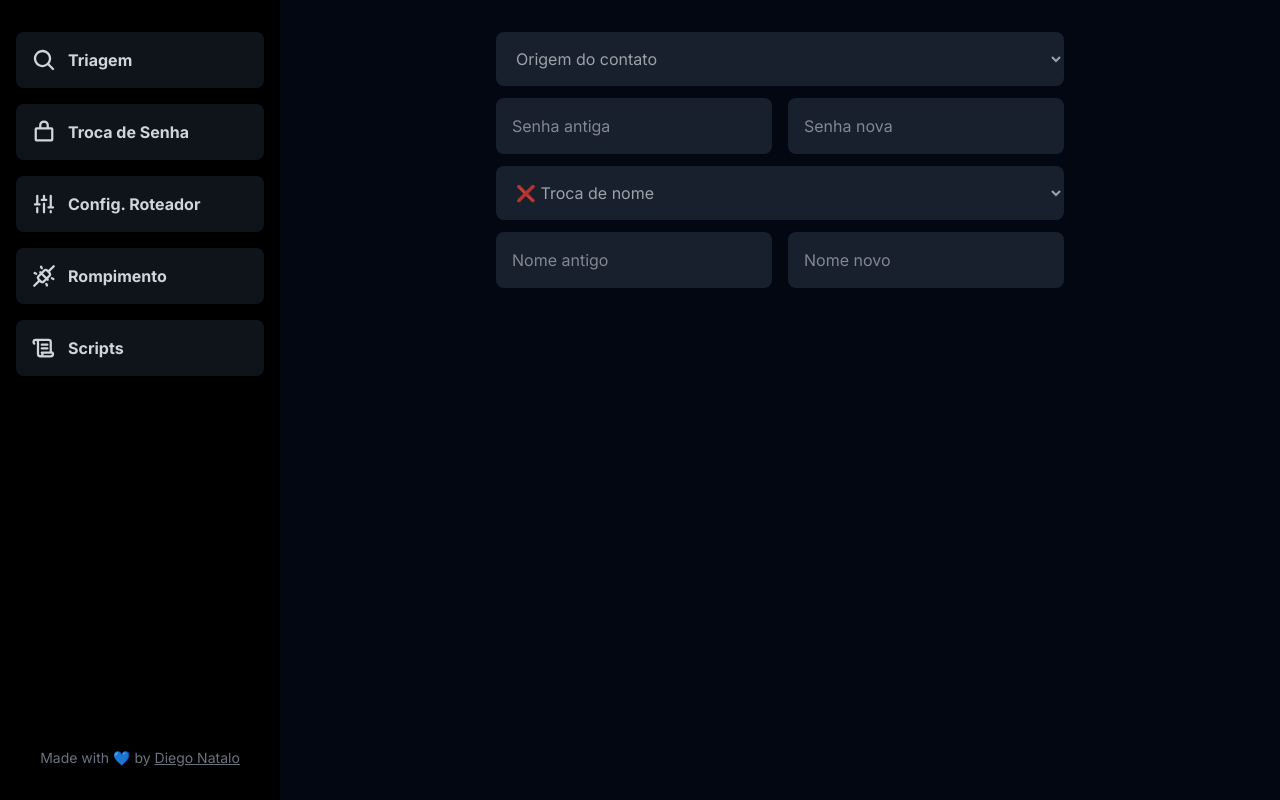
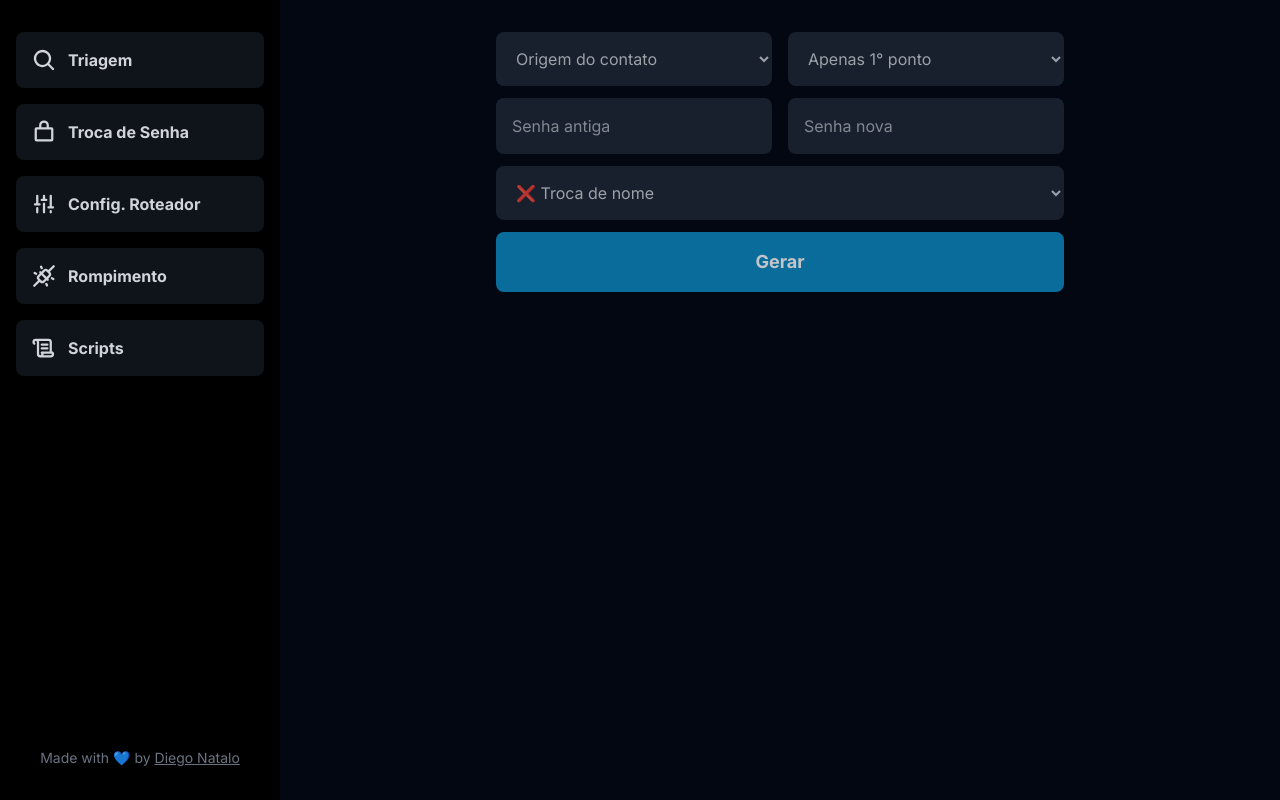
Before and after one commit to diegonatalo/triagem-web, a Next.js app: page /troca-de-senha in a window 1280 px wide. Built offline with nearby package versions, Linux system fonts and the light colour scheme.

Commit message:
update files

```diff
--- a/src/@types/screening.d.ts
+++ b/src/@types/screening.d.ts
@@ -29,6 +29,7 @@ export type Triagem = {
 
 export type TrocaDeSenha = {
   canal: string
+  ponto: string
   senhaAntiga: string
   senhaNova: string
   trocaDeNome: string
--- a/src/app/config-roteador/page.tsx
+++ b/src/app/config-roteador/page.tsx
@@ -1,3 +1,7 @@
 export default function ConfigRoteador() {
-  return <h1>Config. Roteador</h1>
+  return (
+    <h1 className="text-center text-xl font-bold text-gray-300">
+      Config. Roteador
+    </h1>
+  )
 }
--- a/src/app/page.tsx
+++ b/src/app/page.tsx
@@ -1,6 +1,7 @@
 'use client'
 
 import { Triagem } from '@/@types/screening'
+import { Button } from '@/components/button'
 import { copyToClipboard } from '@/utils/copyToClipboard'
 import { generateScreening } from '@/utils/generateMessage'
 import { useForm } from 'react-hook-form'
@@ -235,12 +236,7 @@ export default function Home() {
       </div>
 
       <div className="flex w-full">
-        <button
-          className="w-full rounded-lg bg-sky-500/80 p-4 text-lg font-bold text-gray-100 opacity-80 hover:opacity-100"
-          type="submit"
-        >
-          Gerar Triagem
-        </button>
+        <Button />
       </div>
     </form>
   )
--- /dev/null
+++ b/src/app/rompimento/page.tsx
@@ -0,0 +1,5 @@
+export default function Rompimento() {
+  return (
+    <h1 className="text-center text-xl font-bold text-gray-300">Rompimento</h1>
+  )
+}
--- /dev/null
+++ b/src/app/scripts/page.tsx
@@ -0,0 +1,5 @@
+export default function Scripts() {
+  return (
+    <h1 className="text-center text-xl font-bold text-gray-300">Scripts</h1>
+  )
+}
--- a/src/app/troca-de-senha/page.tsx
+++ b/src/app/troca-de-senha/page.tsx
@@ -1,13 +1,14 @@
 'use client'
 
 import { TrocaDeSenha } from '@/@types/screening'
+import { Button } from '@/components/button'
 import { copyToClipboard } from '@/utils/copyToClipboard'
 import { generateTrocaDeSenha } from '@/utils/generateMessage'
 import { useForm } from 'react-hook-form'
 import toast from 'react-hot-toast'
 
 export default function TrocaDeSenha() {
-  const { register, handleSubmit, reset } = useForm<TrocaDeSenha>()
+  const { register, handleSubmit, reset, watch } = useForm<TrocaDeSenha>()
 
   const onSubmit = handleSubmit((data) => {
     const triagemFormatada = generateTrocaDeSenha(data)
@@ -28,6 +29,9 @@ export default function TrocaDeSenha() {
     reset()
   })
 
+  const trocarNome = watch('trocaDeNome') || 'Não'
+  const ponto = watch('trocaDeNome') || '1° ponto'
+
   return (
     <form
       className="flex w-full flex-col gap-3"
@@ -39,6 +43,12 @@ export default function TrocaDeSenha() {
           <option>Origem do contato</option>
           <option value="ligação">Ligação</option>
           <option value="smart">Smart</option>
+        </select>
+
+        <select required {...register('ponto')}>
+          <option value="1° ponto">Apenas 1° ponto</option>
+          <option value="2° ponto">Apenas 2° ponto</option>
+          <option value="Ambos">Ambos</option>
         </select>
       </div>
 
@@ -59,11 +69,19 @@ export default function TrocaDeSenha() {
         </select>
       </div>
 
-      <div className="flex w-full gap-4">
-        <input placeholder="Nome antigo" required {...register('nomeAntigo')} />
+      {trocarNome === 'Sim' && (
+        <div className="flex w-full gap-4">
+          <input
+            placeholder="Nome antigo"
+            required
+            {...register('nomeAntigo')}
+          />
 
-        <input placeholder="Nome novo" required {...register('nomeNovo')} />
-      </div>
+          <input placeholder="Nome novo" required {...register('nomeNovo')} />
+        </div>
+      )}
+
+      <Button />
     </form>
   )
 }
--- /dev/null
+++ b/src/components/button.tsx
@@ -0,0 +1,10 @@
+export const Button = () => {
+  return (
+    <button
+      className="w-full rounded-lg bg-sky-500/80 p-4 text-lg font-bold text-gray-100 opacity-80 hover:opacity-100"
+      type="submit"
+    >
+      Gerar
+    </button>
+  )
+}
```
